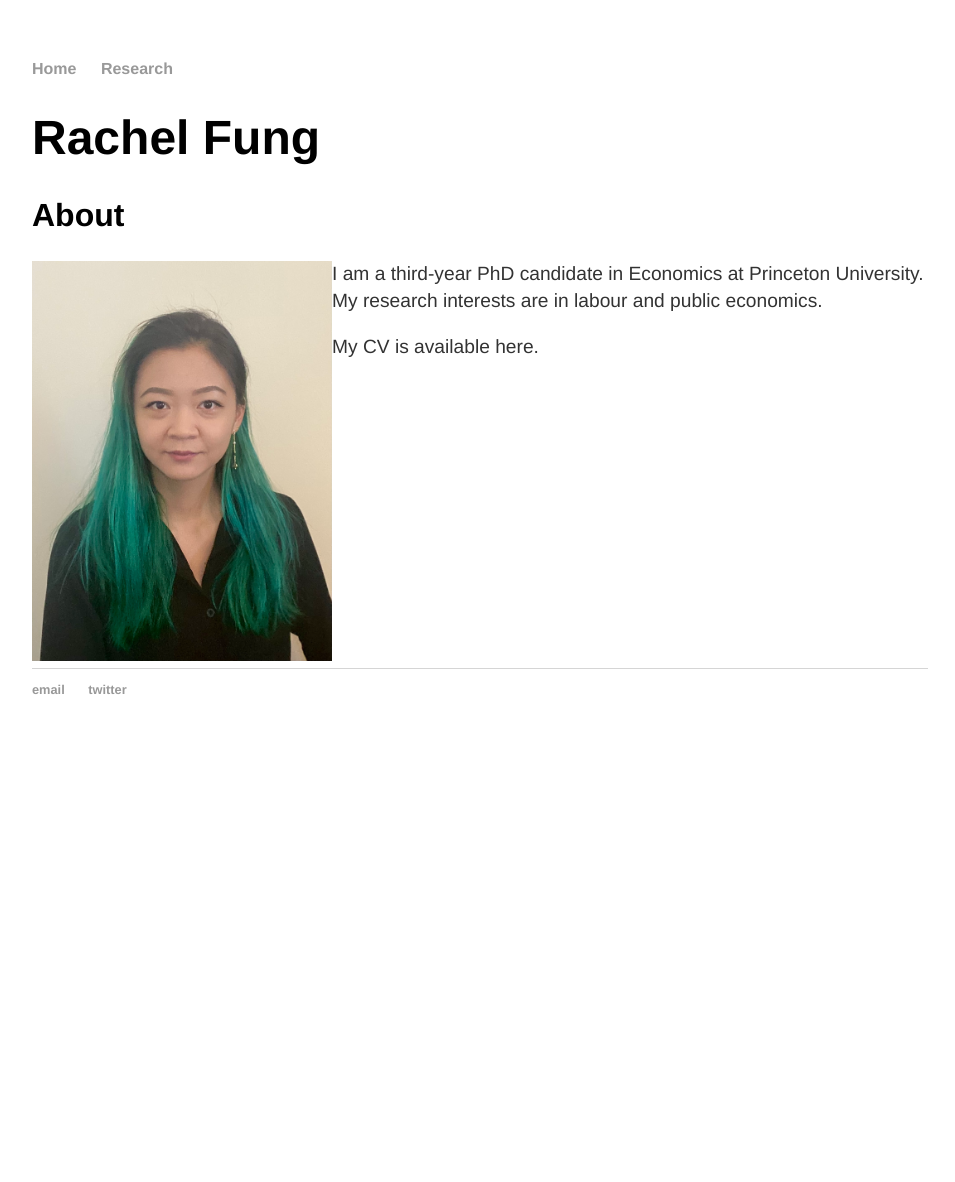
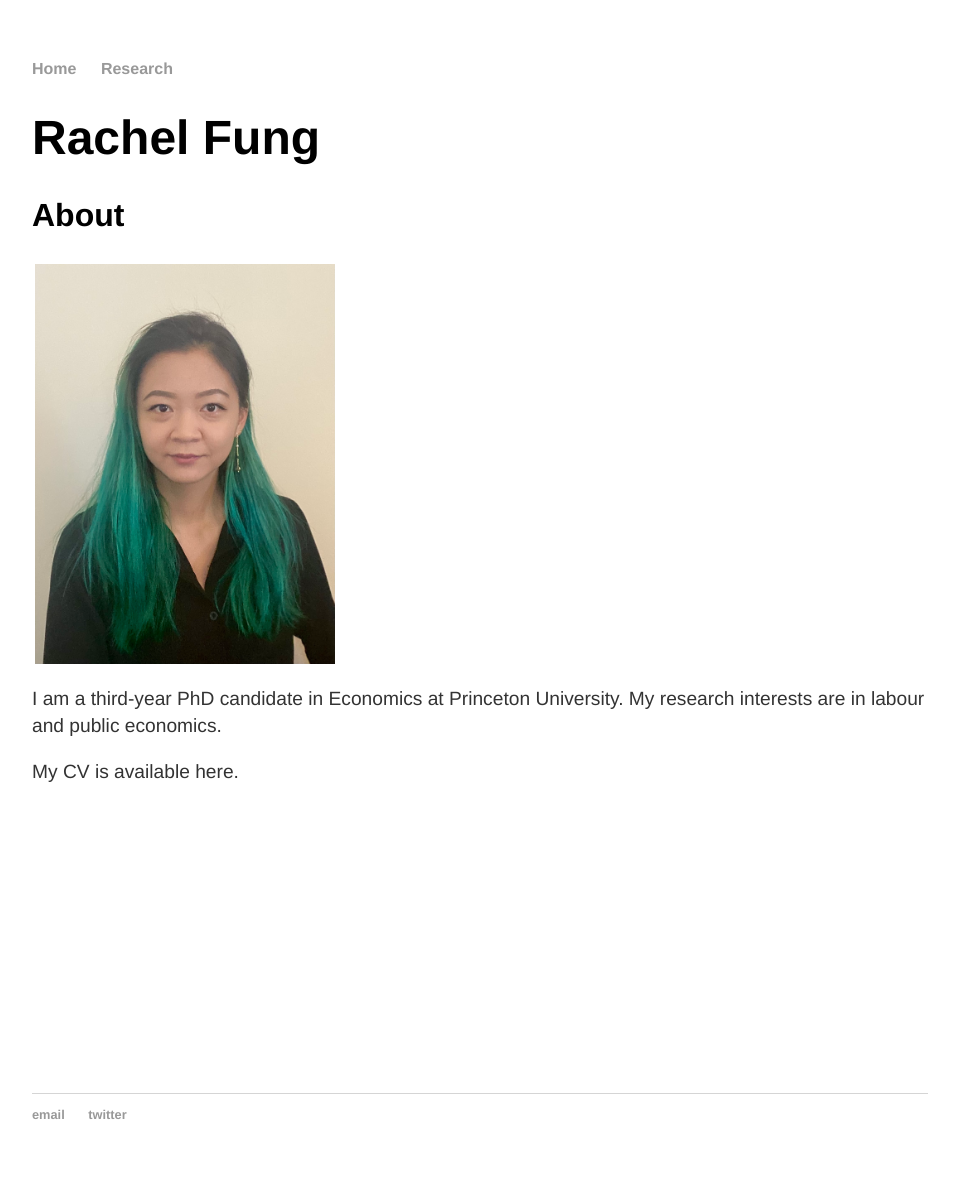
Before and after one commit to rachelylfung/rachelylfung.github.io, a Jekyll site: the page built from index.md, in a window 1280 px wide. Shown: the whole page, without its empty margins (160-1115 px from the left). Built offline with Jekyll 4.4.1, drawn with Linux system fonts in a browser that asks for light colours; before the commit the page ends 900 px from its top, so only the background shows below that.

Commit message:
Update index.md

```diff
--- a/index.md
+++ b/index.md
@@ -8,7 +8,9 @@ title: Rachel Fung
 
 
 ## About
-<img src="https://rachelylfung.github.io/assets/headshot.jpg" title="Rachel Fung" width="300" height="400" img align="left" margin="20"/>
+<table><tr><td>
+	<img src="https://rachelylfung.github.io/assets/headshot.jpg" title="Rachel Fung" width="300" height="400" img align="left" margin="20"/>
+</td></tr></table>
 
 I am a third-year PhD candidate in Economics at Princeton University. My research interests are in labour and public economics.
 
```
